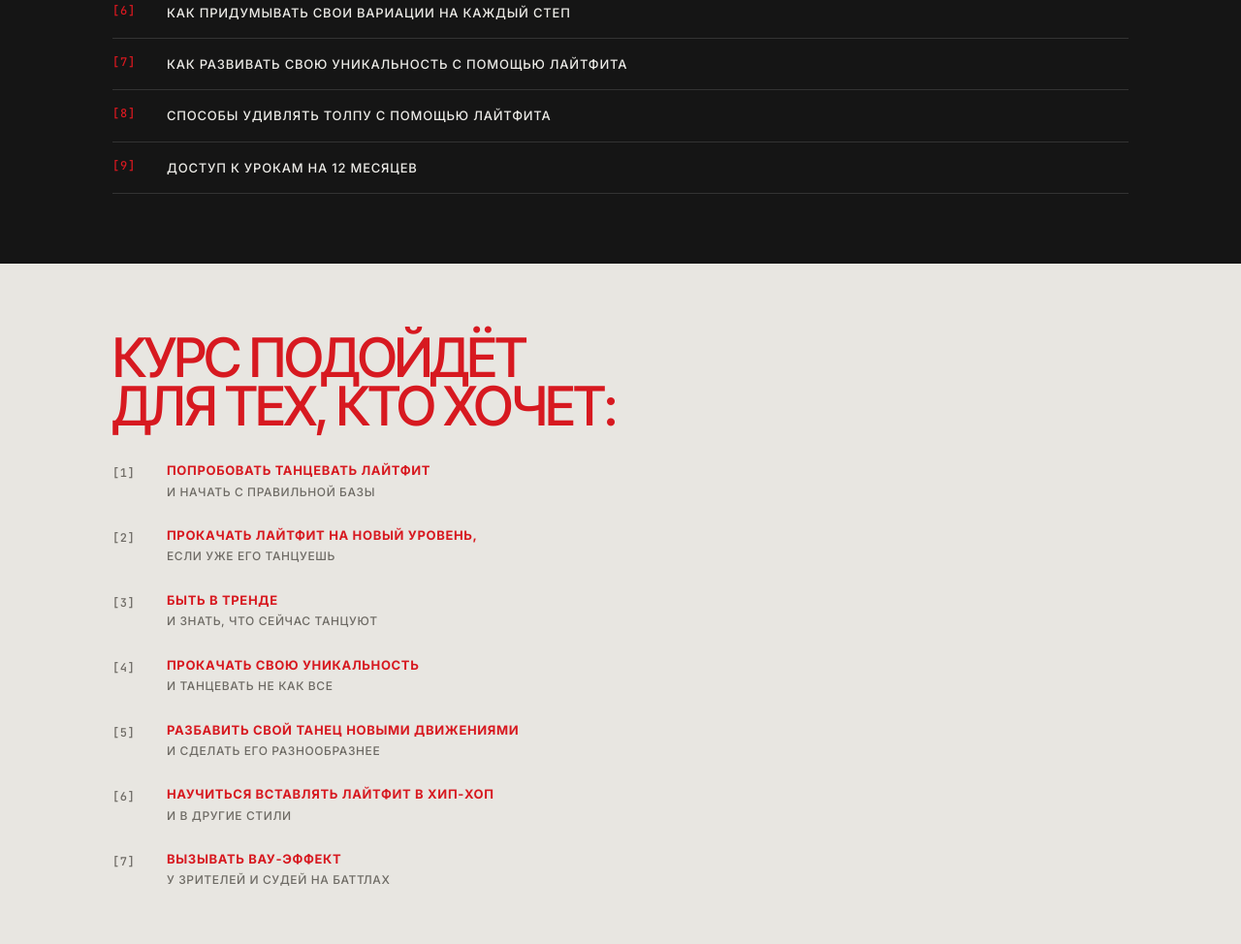
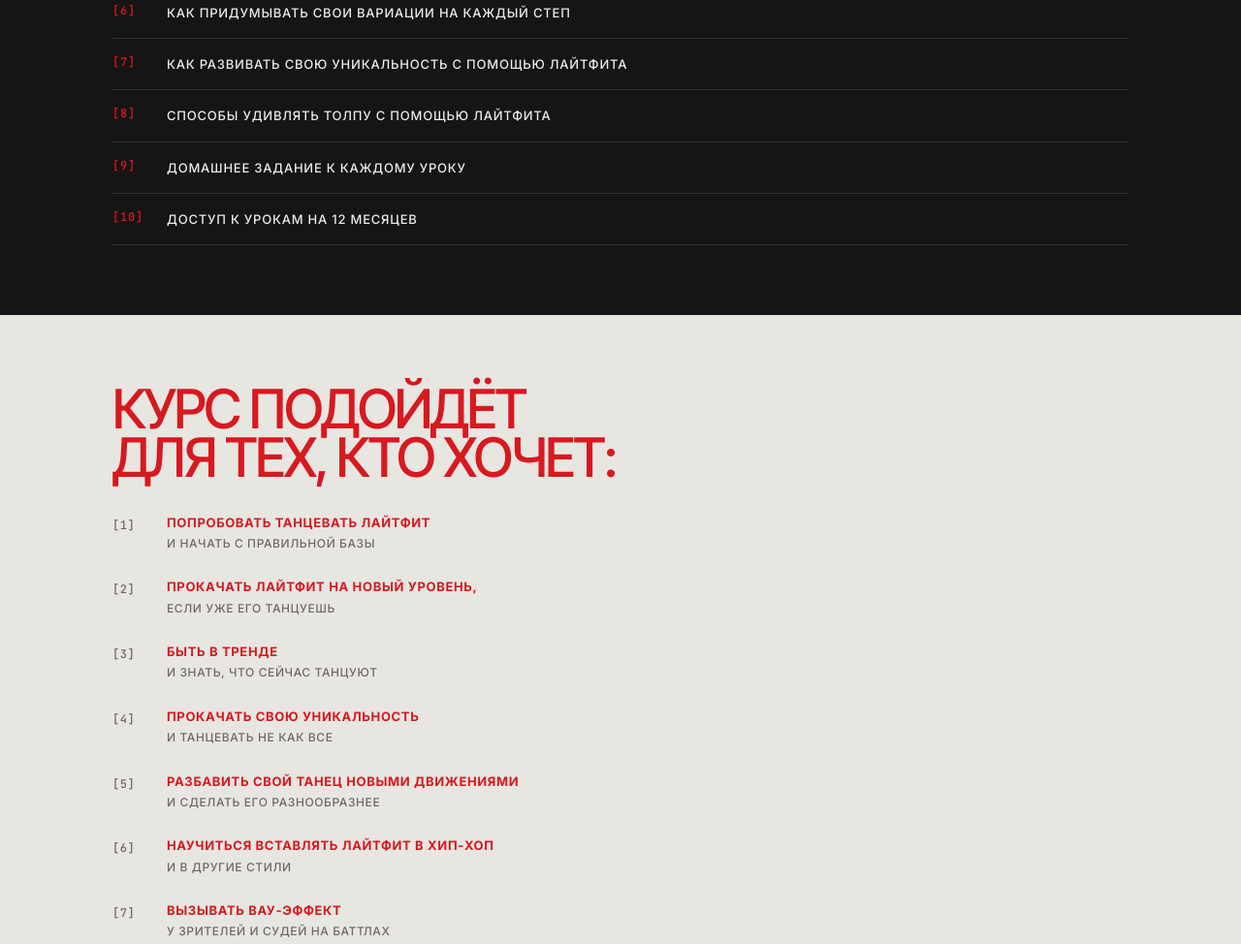
Before and after one commit to blast161008-lgtm/niktikpik, a plain HTML site: page index.html in a window 1280 px wide. Shown: the part 1212-2186 px from the top of the page at 97% size. Drawn offline with Linux system fonts and the light colour scheme.

Commit message:
Course: homework for every lesson
Co-Authored-By: Claude Opus 5.5 <noreply@anthropic.com>
Claude-Session: https://claude.ai/code/session_01CqBwtqPAXS3iRgHMZL7rT2

```diff
--- a/index.html
+++ b/index.html
@@ -233,7 +233,8 @@ section{padding-block:72px}
         <li><span class="br">[6]</span><span>Как придумывать свои вариации на каждый степ</span></li>
         <li><span class="br">[7]</span><span>Как развивать свою уникальность с помощью лайтфита</span></li>
         <li><span class="br">[8]</span><span>Способы удивлять толпу с помощью лайтфита</span></li>
-        <li><span class="br">[9]</span><span>Доступ к урокам на 12 месяцев</span></li>
+        <li><span class="br">[9]</span><span>Домашнее задание к каждому уроку</span></li>
+        <li><span class="br">[10]</span><span>Доступ к урокам на 12 месяцев</span></li>
       </ul>
     </div>
   </section>
@@ -330,6 +331,7 @@ section{padding-block:72px}
           <div class="price">4 000<small>₽</small></div>
           <ul>
             <li>Все 11 видеоуроков</li>
+            <li>Домашнее задание к каждому уроку</li>
             <li>Закрытый Telegram-канал курса</li>
             <li>Общий чат учеников</li>
           </ul>
```
